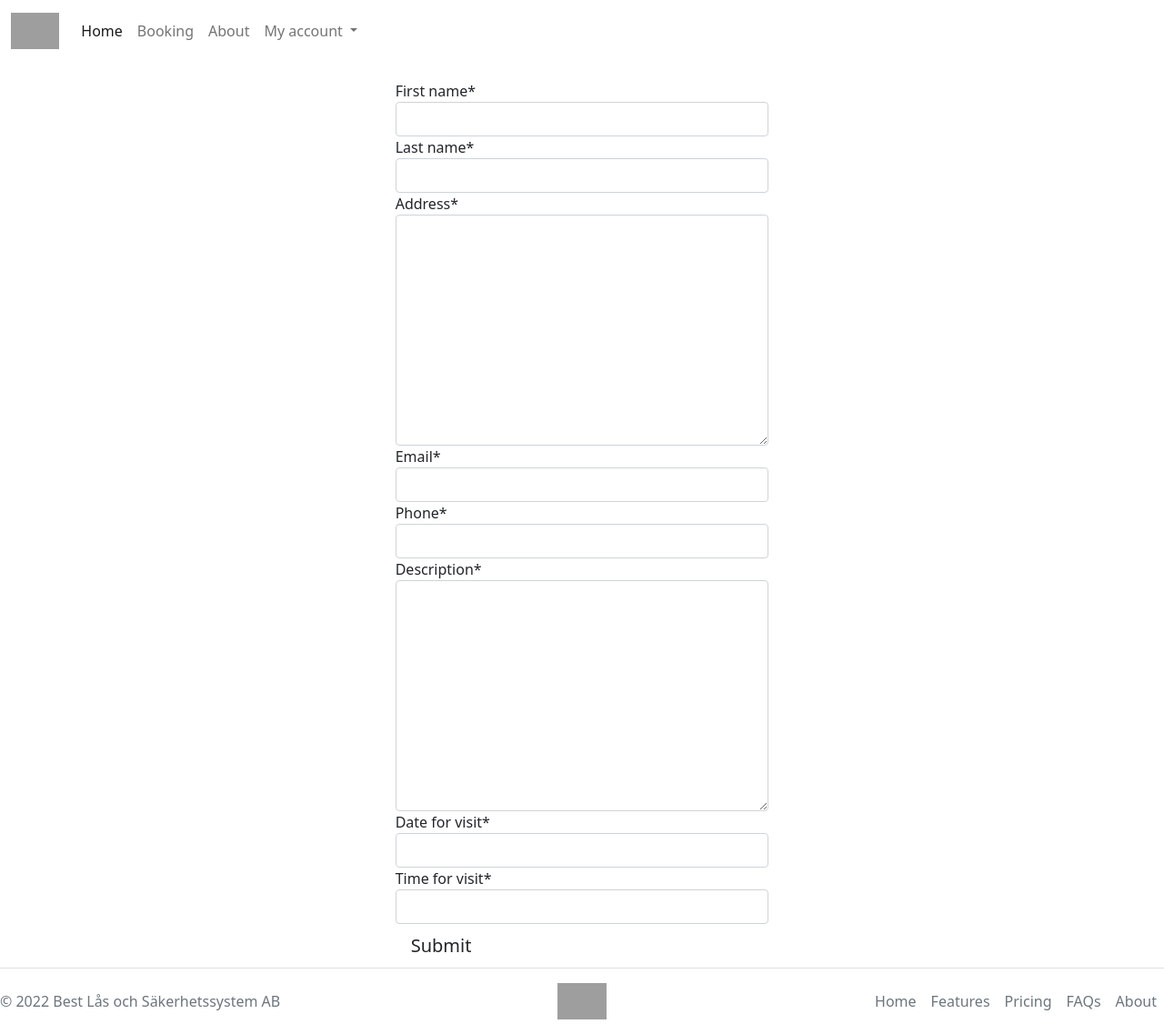
After one commit to spangen87/locksmith-booking, a Django app: page /place_booking in a window 1280 px wide. The commit adds this page. Shown: the whole page at 91% size. Run offline with Django 3.2, Linux system fonts and the light colour scheme; some libraries are stand-ins or nearby versions; grey boxes are pictures that could not be loaded.

Commit message:
Add template for booking and index with booking form showing on place_booking.html

```diff
--- a/booking/forms.py
+++ b/booking/forms.py
@@ -4,5 +4,5 @@ from django import forms
 
 class BookingForm(forms.ModelForm):
     class Meta:
-        model = BookingForm
+        model = PlaceBooking
         fields = ('first_name', 'last_name', 'address', 'email', 'phone', 'description', 'date_for_visit', 'time_for_visit',)
--- a/booking/views.py
+++ b/booking/views.py
@@ -1,5 +1,17 @@
 from django.shortcuts import render
+from .models import PlaceBooking
+from .forms import BookingForm
 
 # Create your views here.
 def get_index(request):
-    return render(request, 'booking/base.html')
+    return render(request, 'booking/index.html', {'form': BookingForm()})
+
+
+def place_booking(request):
+    return render(request, 'booking/place_booking.html', {'form': BookingForm()})
+    form = BookingForm(data=request.POST)
+    if request.method == 'POST':
+        form = BookingForm(request.POST)
+        if form.is_valid():
+            form.save()
+            return redirect(request, 'booking/place_booking.html')
--- a/locksmith_booking/settings.py
+++ b/locksmith_booking/settings.py
@@ -44,8 +44,11 @@ INSTALLED_APPS = [
     'cloudinary_storage',
     'django.contrib.staticfiles',
     'cloudinary',
+    'crispy_forms',
     'booking',
 ]
+
+CRISPY_TEMPLATE_PACK = 'bootstrap4'
 
 MIDDLEWARE = [
     'django.middleware.security.SecurityMiddleware',
--- a/locksmith_booking/urls.py
+++ b/locksmith_booking/urls.py
@@ -15,9 +15,10 @@ Including another URLconf
 """
 from django.contrib import admin
 from django.urls import path
-from booking.views import get_index
+from booking.views import get_index, place_booking
 
 urlpatterns = [
     path('admin/', admin.site.urls),
-    path('', get_index, name='home')
+    path('', get_index, name='home'),
+    path('place_booking', place_booking, name='place_booking')
 ]
--- a/requirements.txt
+++ b/requirements.txt
@@ -3,6 +3,7 @@ cloudinary==1.30.0
 dj-database-url==0.5.0
 dj3-cloudinary-storage==0.0.6
 Django==3.2.15
+django-crispy-forms==1.14.0
 gunicorn==20.1.0
 psycopg2==2.9.3
 pytz==2022.4
--- a/templates/booking/base.html
+++ b/templates/booking/base.html
@@ -1,4 +1,5 @@
 {% load static %}
+{% load crispy_forms_tags %}
 
 <!DOCTYPE html>
 <html lang="en" class="h-100">
@@ -31,7 +32,7 @@
             <a class="nav-link active" aria-current="page" href="#">Home</a>
           </li>
           <li class="nav-item">
-            <a class="nav-link" href="#">Booking</a>
+            <a class="nav-link" href="{% url 'place_booking' %}">Booking</a>
           </li>
           <li class="nav-item">
             <a class="nav-link" href="#">About</a>
@@ -56,6 +57,7 @@
   <main class="flex-shrink-0 main-bg">
     {% block content %}
     <!-- Content here -->
+
     {% endblock content %}
 
   </main>
--- /dev/null
+++ b/templates/booking/index.html
@@ -0,0 +1,5 @@
+{% extends "booking/base.html" %}
+
+{% block content %}
+
+{% endblock %}
--- /dev/null
+++ b/templates/booking/place_booking.html
@@ -0,0 +1,17 @@
+{% extends "booking/base.html" %}
+{% load crispy_forms_tags %}
+
+{% block content %}
+
+<div class="row">
+    <div class="col-md-4 mx-auto">
+        <form method="post" style="margin-top: 1.3em;">
+            {{ form | crispy }}
+            {% csrf_token %}
+            <button type="submit" class="btn btn-signup btn-lg">Submit</button>
+        </form>
+    </div>
+</div>
+
+
+{% endblock %}
```
